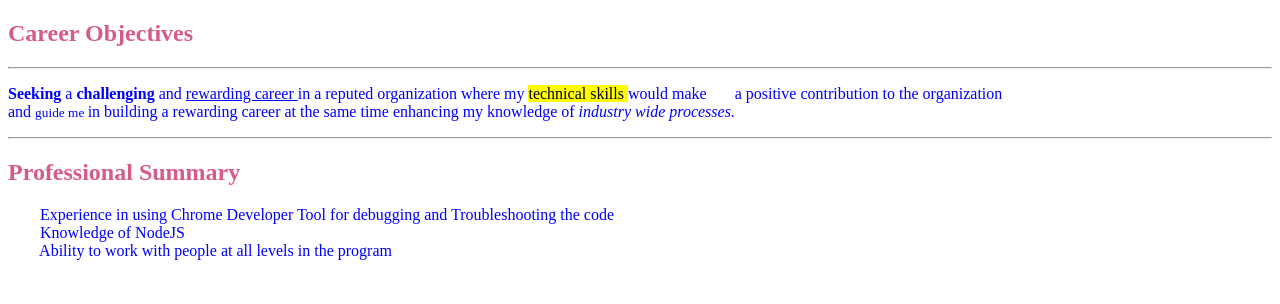
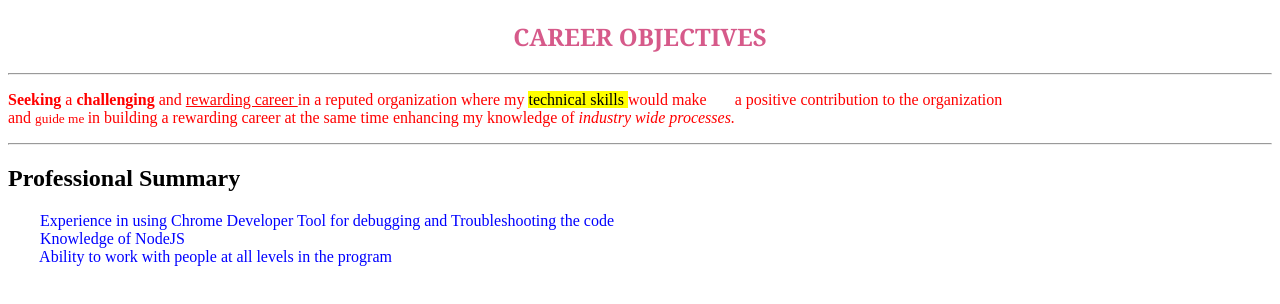
Before and after one commit to ShubhangiKhude/MyProfile, a plain HTML site: page internalCSS.html in a window 1280 px wide. Drawn offline with Linux system fonts and the light colour scheme.

Commit message:
Update internalCSS and learning CSS Selectors.
Update internalCSS and learning CSS Selectors.

```diff
--- a/internalCSS.html
+++ b/internalCSS.html
@@ -4,21 +4,27 @@
 <head>
     <title> Internal CSS </title>
     <style>
-        h2 {
+        #unique {
             color: rgb(214, 90, 138);
+            text-transform: uppercase;
+            text-align: center;
+            font-family: Georgia, 'Times New Roman', Times, serif;
         }
 
         p{
             color: blue;
+        }
+        .myclass{
+            color: red;
         }
     </style>
 </head>
 
 <body>
 
-    <h2>  Career Objectives </h2>
+    <h2 id="unique">  Career Objectives </h2>
     <hr>
-    <p>
+    <p class="myclass">
         <strong> Seeking </strong> a <b> challenging</b> and <u> rewarding career </u>
         in a reputed organization where my <mark> technical skills </mark>
         would make  &nbsp; &nbsp; &nbsp; a positive contribution to the organization <br> and <small>guide me </small> in building a rewarding
```
